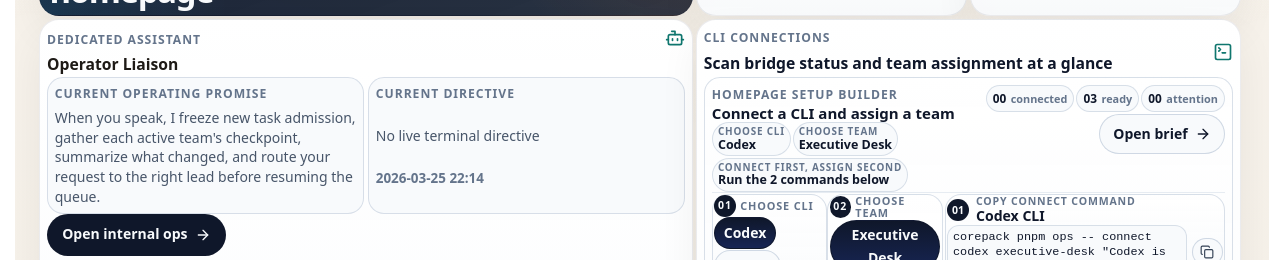
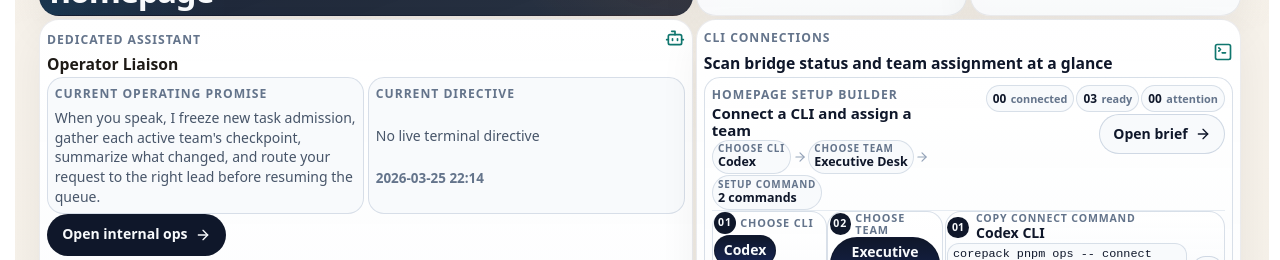
Before and after one commit to GongJae00/research-pages, a Next.js app in the folder apps/web/: page /en in a window 1280 px wide. Shown: the part 1700-1960 px from the top of the page. Built offline with nearby package versions, Linux system fonts and the light colour scheme; no server answers.

Commit message:
Autonomy batch 1454: shell-experience

```diff
--- a/apps/web/src/components/homepage-agent-control-section.module.css
+++ b/apps/web/src/components/homepage-agent-control-section.module.css
@@ -264,7 +264,7 @@
   gap: 0.01rem;
 }
 
-.setupDigestBar {
+.setupFlowBar {
   display: grid;
   gap: 0.04rem;
   margin-top: 0.01rem;
@@ -274,14 +274,14 @@
   display: none;
 }
 
-.setupScanBar {
+.setupFlowRow {
   display: flex;
   flex-wrap: wrap;
   align-items: center;
   gap: 0.1rem;
 }
 
-.setupScanItem {
+.setupFlowItem {
   display: inline-grid;
   gap: 0.04rem;
   min-width: 0;
@@ -289,6 +289,11 @@
   border: 1px solid rgba(203, 213, 225, 0.72);
   border-radius: 999px;
   background: rgba(248, 250, 252, 0.92);
+}
+
+.setupFlowArrow {
+  flex: 0 0 auto;
+  color: #94a3b8;
 }
 
 .setupScanLabel {
@@ -939,7 +944,7 @@
     justify-content: flex-start;
   }
 
-  .setupScanBar {
+  .setupFlowRow {
     align-items: flex-start;
   }
 
--- a/apps/web/src/components/homepage-agent-control-section.tsx
+++ b/apps/web/src/components/homepage-agent-control-section.tsx
@@ -370,24 +370,24 @@ export function HomepageAgentControlSection({
                 <span className={styles.metaLabel}>{copy.setupBuilderLabel}</span>
                 <h4>{copy.setupBuilderTitle}</h4>
                 {selectedProvider && selectedTeam ? (
-                  <div className={styles.setupDigestBar}>
+                  <div className={styles.setupFlowBar}>
                     <span className={styles.setupDigestTitle}>
                       {copy.activeSetup ?? (isKoreanLocale(locale) ? "?꾩꽦 ?뗭뾽" : "Active setup")}
                     </span>
-                    <div className={styles.setupScanBar}>
-                    <span className={styles.setupScanItem}>
+                    <div className={styles.setupFlowRow}>
+                      <span className={styles.setupFlowItem}>
                         <span className={styles.setupScanLabel}>{copy.chooseProvider}</span>
                         <span className={styles.setupScanValue}>{selectedProvider.label}</span>
                       </span>
-                    <span className={styles.setupScanItem}>
+                      <ArrowRight size={14} className={styles.setupFlowArrow} aria-hidden="true" />
+                      <span className={styles.setupFlowItem}>
                         <span className={styles.setupScanLabel}>{copy.chooseTeam}</span>
                         <span className={styles.setupScanValue}>{selectedTeam.name}</span>
                       </span>
-                    <span className={styles.setupScanItem}>
-                      <span className={styles.setupScanLabel}>{copy.commandOrder}</span>
-                      <span className={styles.setupScanValue}>
-                        {isKoreanLocale(locale) ? "아래 명령 2개 실행" : "Run the 2 commands below"}
-                      </span>
+                      <ArrowRight size={14} className={styles.setupFlowArrow} aria-hidden="true" />
+                      <span className={styles.setupFlowItem}>
+                        <span className={styles.setupScanLabel}>{copy.setupCommand}</span>
+                        <span className={styles.setupScanValue}>{setupCommandCards.length} commands</span>
                       </span>
                     </div>
                   </div>
```
Lines whose indentation alone changed are shown as unchanged.
